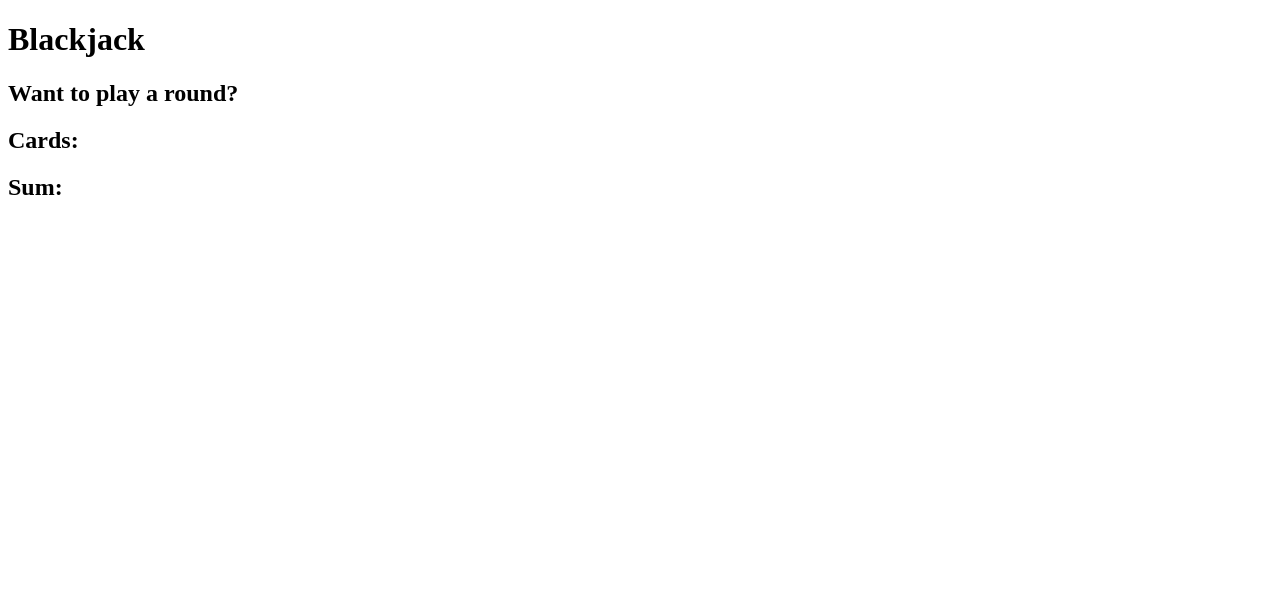
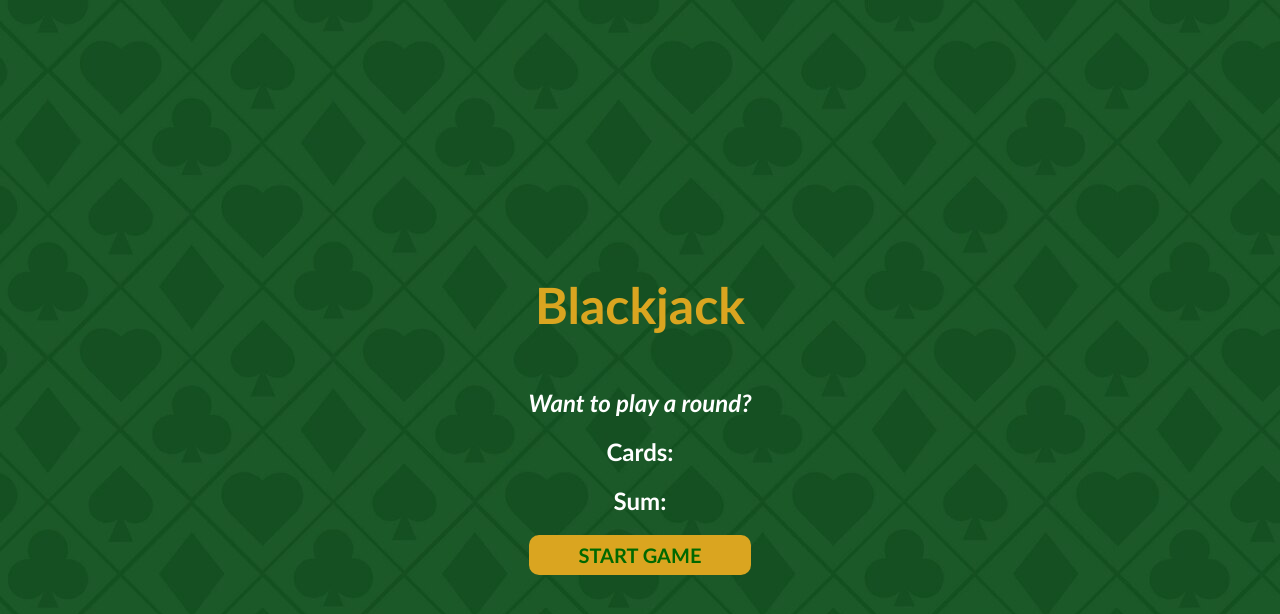
Before and after one commit to MimikIsBad/Blackjack, a plain HTML site: page index.html in a window 1280 px wide. Shown: the top 614 px of the page. Drawn offline with Linux system fonts and the light colour scheme.

Commit message:
Styled start page

```diff
--- a/index.html
+++ b/index.html
@@ -4,6 +4,8 @@
     <meta charset="UTF-8">
     <meta name="viewport" content="width=device-width, initial-scale=1.0">
     <title>Blackjack</title>
+
+    <link rel="stylesheet" href="styles.css">
 </head>
 <body>
     <header>
@@ -11,9 +13,12 @@
     </header>
 
     <main>
-        <h2 id="message">Want to play a round?</h2>
+        <h2 id="message-el">Want to play a round?</h2>
         <h2>Cards: </h2>
         <h2> Sum: </h2>
+        <button onclick="startGame()">START GAME</button>
+
+        <script src="index.js"></script>
     </main>
 </body>
 </html>
--- a/index.js
+++ b/index.js
@@ -0,0 +1,20 @@
+let firstCard = 10
+let secondCard = 11
+let sum = firstCard + secondCard
+let hasBlackJack = false
+let isAlive = true
+let message = ""
+
+function startGame() {
+    if (sum <= 20) {
+        message = "Do you want to draw a new card? 🙂"
+    } else if (sum === 21) {
+        message = "Wohoo! You've got Blackjack! 🥳"
+        hasBlackJack = true
+    } else {
+        message = "You're out of the game! 😭"
+        isAlive = false
+    }
+
+    console.log(message)
+}
--- a/styles.css
+++ b/styles.css
@@ -0,0 +1,39 @@
+body {
+    font-family: 'Trebuchet MS';
+    background-image: url(images/flat-design-poker-table-background_23-2151016809.jpg);
+
+    color: white;
+    display: flex;
+    flex-direction: column;
+    justify-content: center;
+    align-items: center;
+
+    height: 100vh;
+}
+
+h1 {
+    color: goldenrod;
+    font-size: 50px;
+}
+
+#message-el {
+    font-style: italic;
+}
+
+main {
+    text-align: center;
+}
+
+button {
+    width: 222px;
+    height: 40px;
+
+    background-color: goldenrod;
+    border: none;
+    border-radius: 10px;
+    color: rgb(0, 104, 0);
+
+    font-family: 'Trebuchet MS';
+    font-size: 20px;
+    font-weight: 700;
+}
```
Also changed, not shown: images/flat-design-poker-table-background_23-2151016809.jpg (added).
